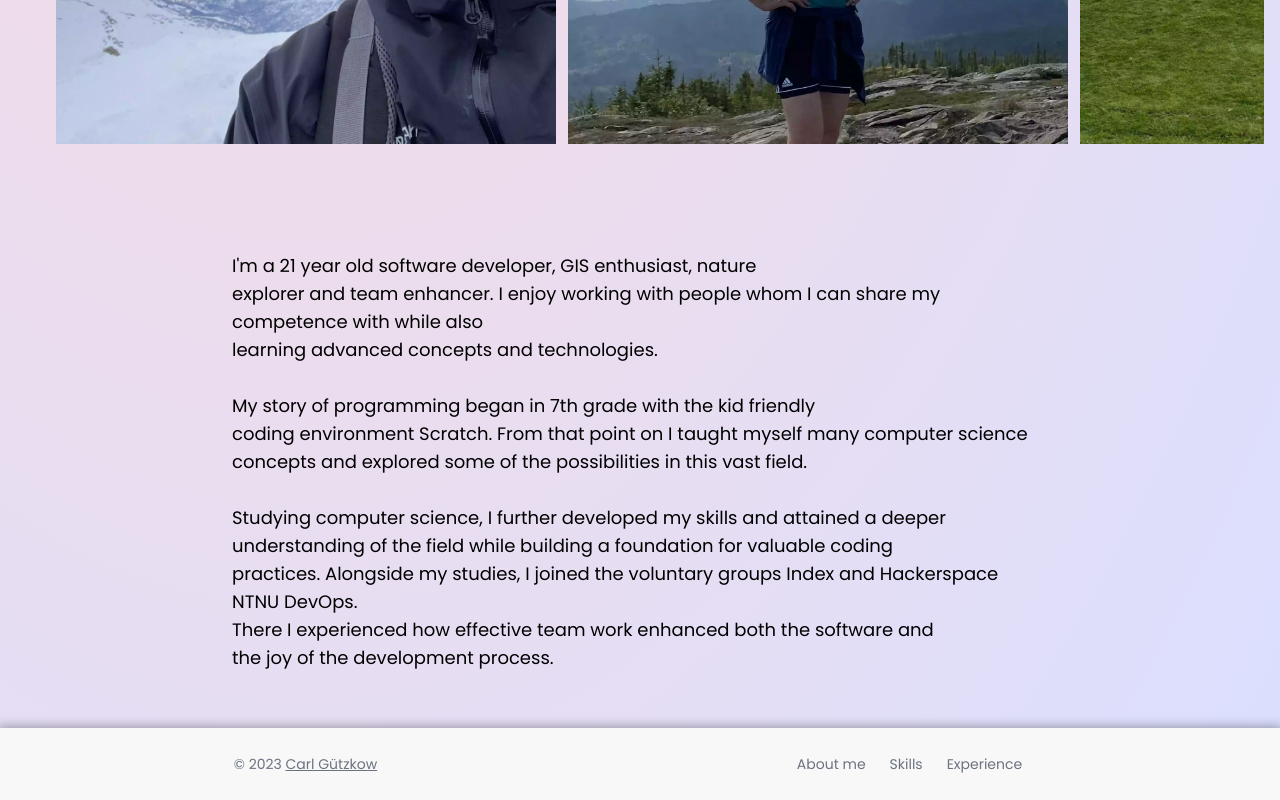
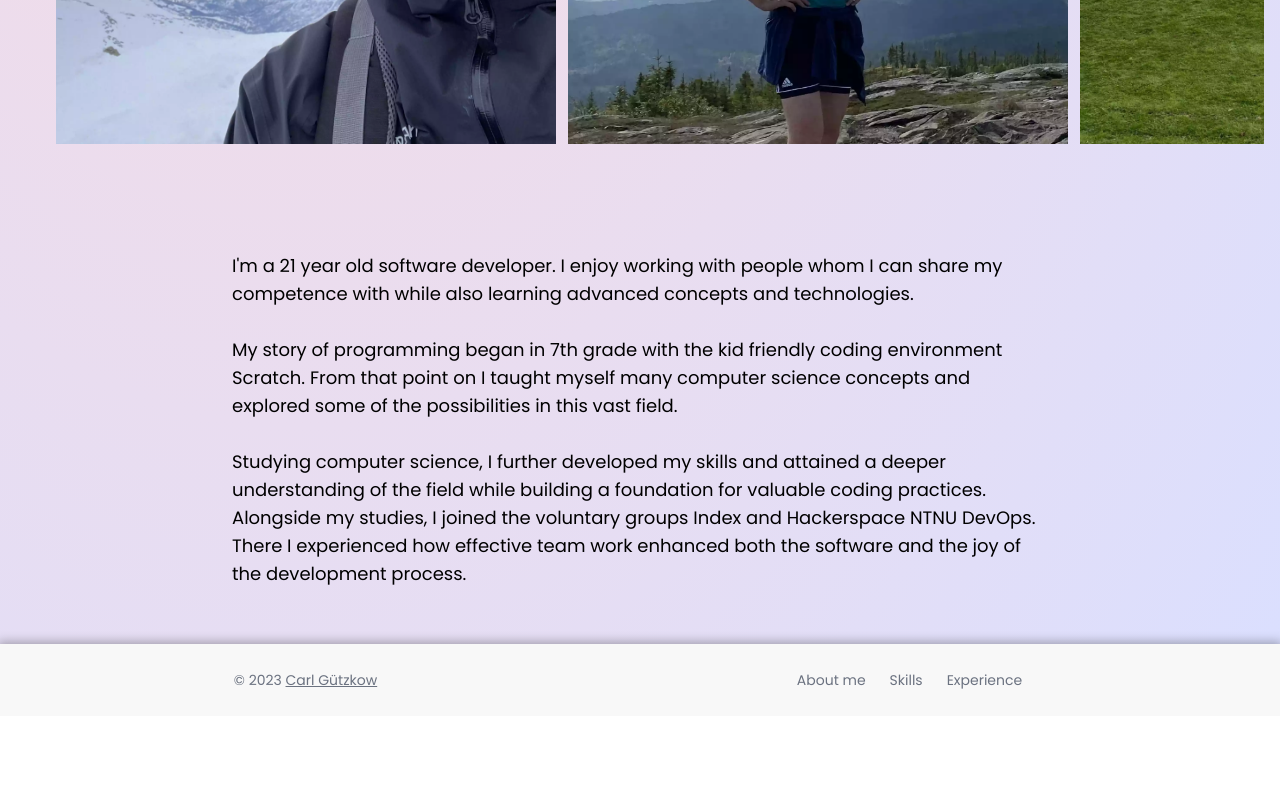
Before and after one commit to CJGutz/eportfolio, a Next.js app: page / in a window 1280 px wide. Shown: the part 1516-2316 px from the top of the page. After the commit the page ends 2232 px from the top, so only its background shows below. Built offline with nearby package versions, Linux system fonts and the light colour scheme.

Commit message:
changed wording and whitespace again

```diff
--- a/components/About/AboutInfo.tsx
+++ b/components/About/AboutInfo.tsx
@@ -8,19 +8,11 @@ import Image from 'next/image';
 
 const AboutInfo = () => {
   const aboutInfoText = `
-    I'm a 21 year old software developer, GIS enthusiast, nature
-    explorer and team enhancer. I enjoy working with people whom I can share my competence with while also
-    learning advanced concepts and technologies.
+    I'm a 21 year old software developer. I enjoy working with people whom I can share my competence with while also learning advanced concepts and technologies.
 
-    My story of programming began in 7th grade with the kid friendly
-    coding environment Scratch. From that point on I taught myself many computer science
-    concepts and explored some of the possibilities in this vast field.
+    My story of programming began in 7th grade with the kid friendly coding environment Scratch. From that point on I taught myself many computer science concepts and explored some of the possibilities in this vast field.
 
-    Studying computer science, I further developed my skills and attained a deeper
-    understanding of the field while building a foundation for valuable coding
-    practices. Alongside my studies, I joined the voluntary groups Index and Hackerspace NTNU DevOps.
-    There I experienced how effective team work enhanced both the software and
-    the joy of the development process.
+    Studying computer science, I further developed my skills and attained a deeper understanding of the field while building a foundation for valuable coding practices. Alongside my studies, I joined the voluntary groups Index and Hackerspace NTNU DevOps. There I experienced how effective team work enhanced both the software and the joy of the development process.
   `;
 
   const images = [
```
